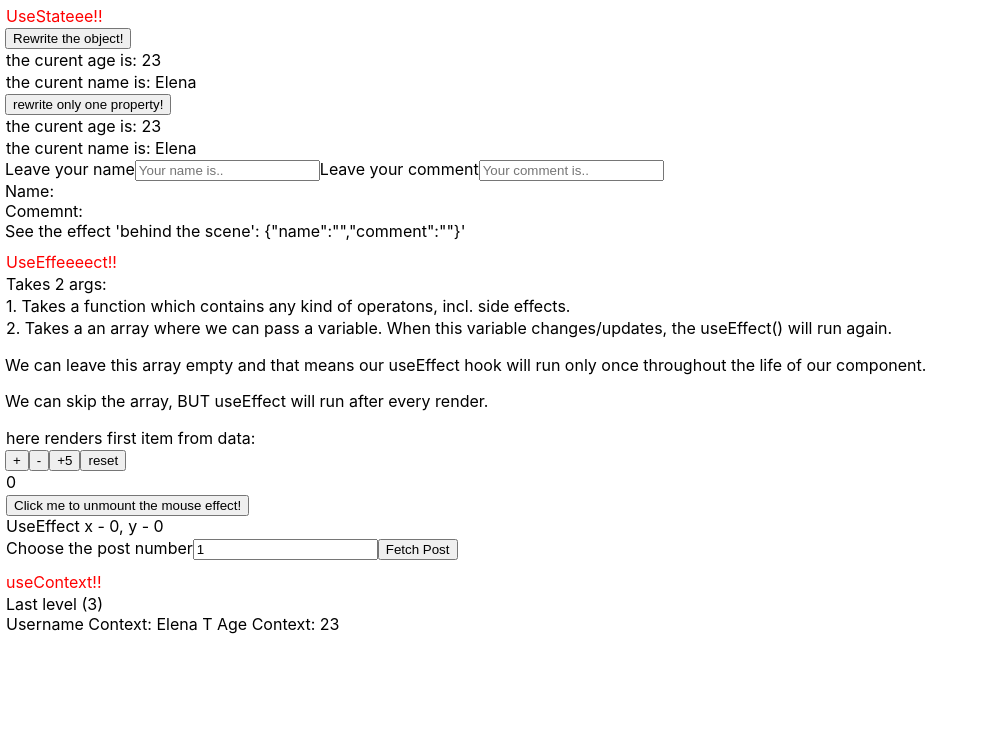
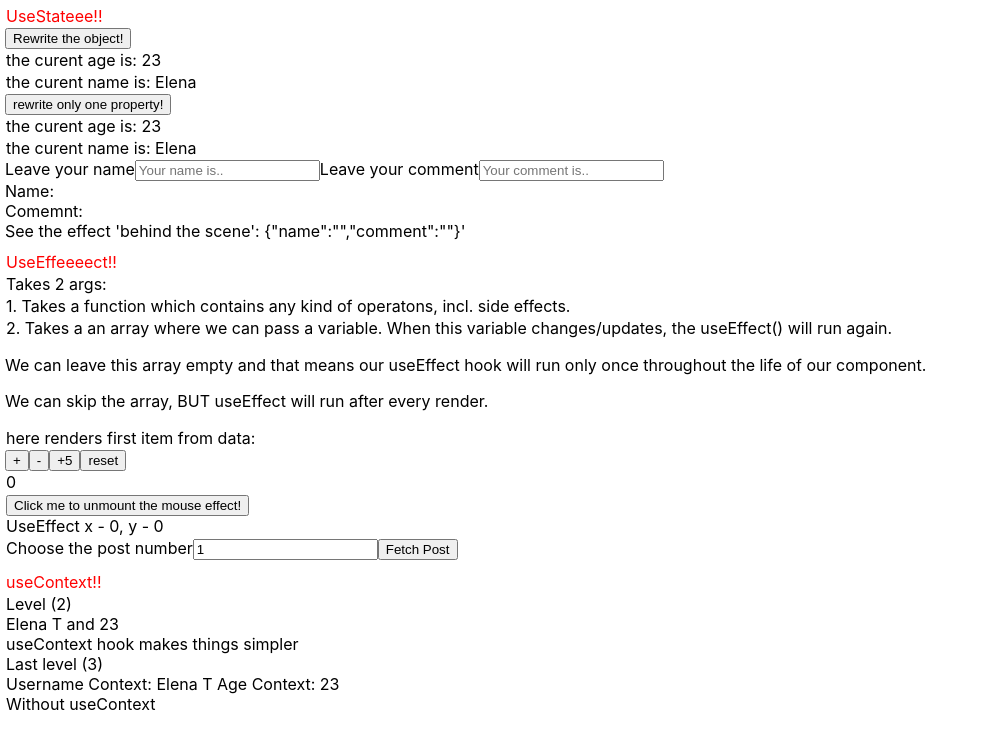
Before and after one commit to tandaraelena/react-hooks, a React (Create React App) app: page / in a window 1280 px wide. Shown: the top 748 px of the page, without its empty margins (0-983 px from the left). Built offline with nearby package versions, Linux system fonts and the light colour scheme; no server answers.

Commit message:
useContext section done

```diff
--- a/src/components/app/App.js
+++ b/src/components/app/App.js
@@ -1,9 +1,9 @@
-import React, {useState, useEffect} from 'react';
+import React, { useState, useEffect } from 'react';
 import UseState from '../useState/UseState';
 import UseEffect from '../useEffect/UseEffect';
 import UseContext from '../useContext/UseContext';
 
-export const UserContext = React.createContext()
+export const UserContext = React.createContext(null)
 export const AgeContext = React.createContext()
 
 function App() {
--- a/src/components/useContext/Level2.jsx
+++ b/src/components/useContext/Level2.jsx
@@ -1,10 +1,17 @@
-import React from 'react'
+import React, { useContext } from 'react'
 import Level3 from './Level3'
-import { UserContext } from '../app/App'
+import { UserContext, AgeContext } from '../app/App'
 
 const Level2 = () => {
+
+  const user = useContext(UserContext)
+  const age = useContext(AgeContext)
+
   return (
     <div>
+      <div>Level (2)</div>
+      <div>{user} and {age}</div>
+      <div>useContext hook makes things simpler</div>
       <Level3 />
     </div>
   )
--- a/src/components/useContext/Level3.jsx
+++ b/src/components/useContext/Level3.jsx
@@ -20,6 +20,7 @@ const Level3 = () => {
             )}
         }
       </UserContext.Consumer>
+      <div>Without useContext</div>
     </div>
   )
 }
```
